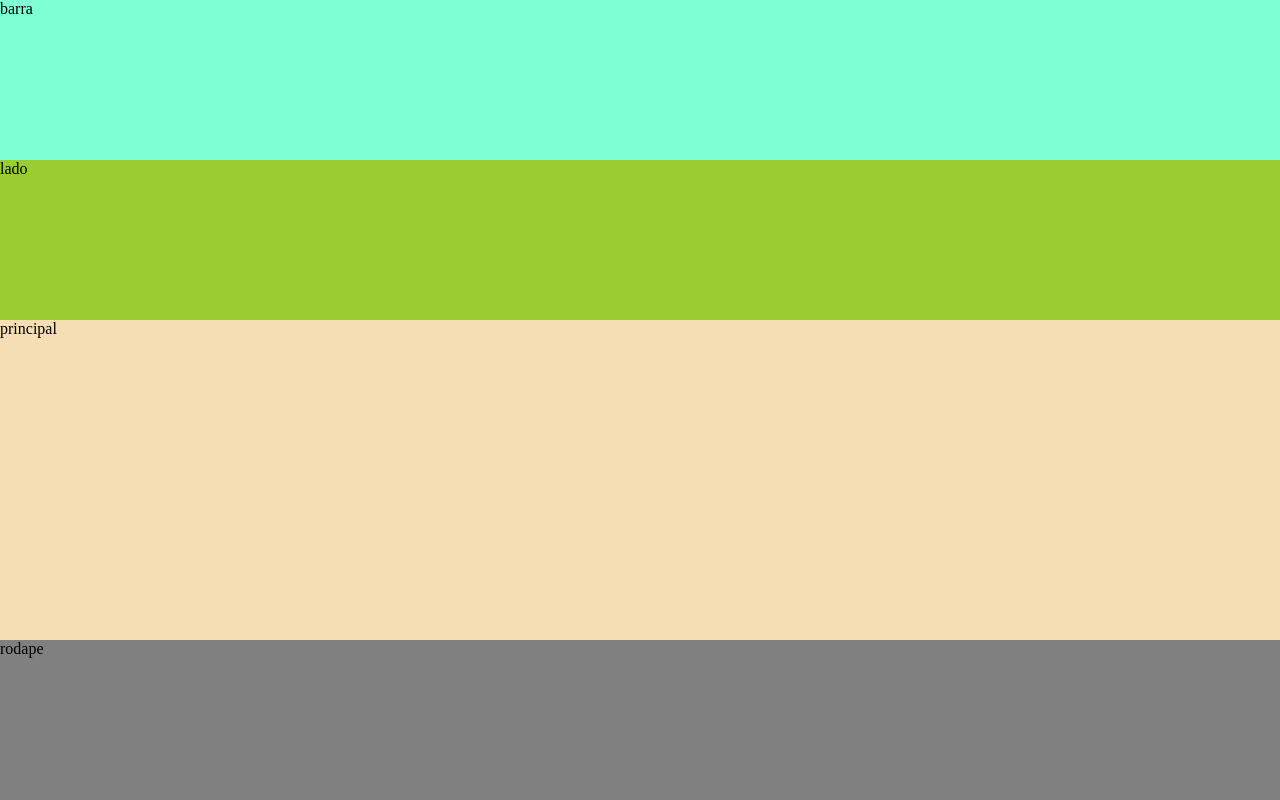
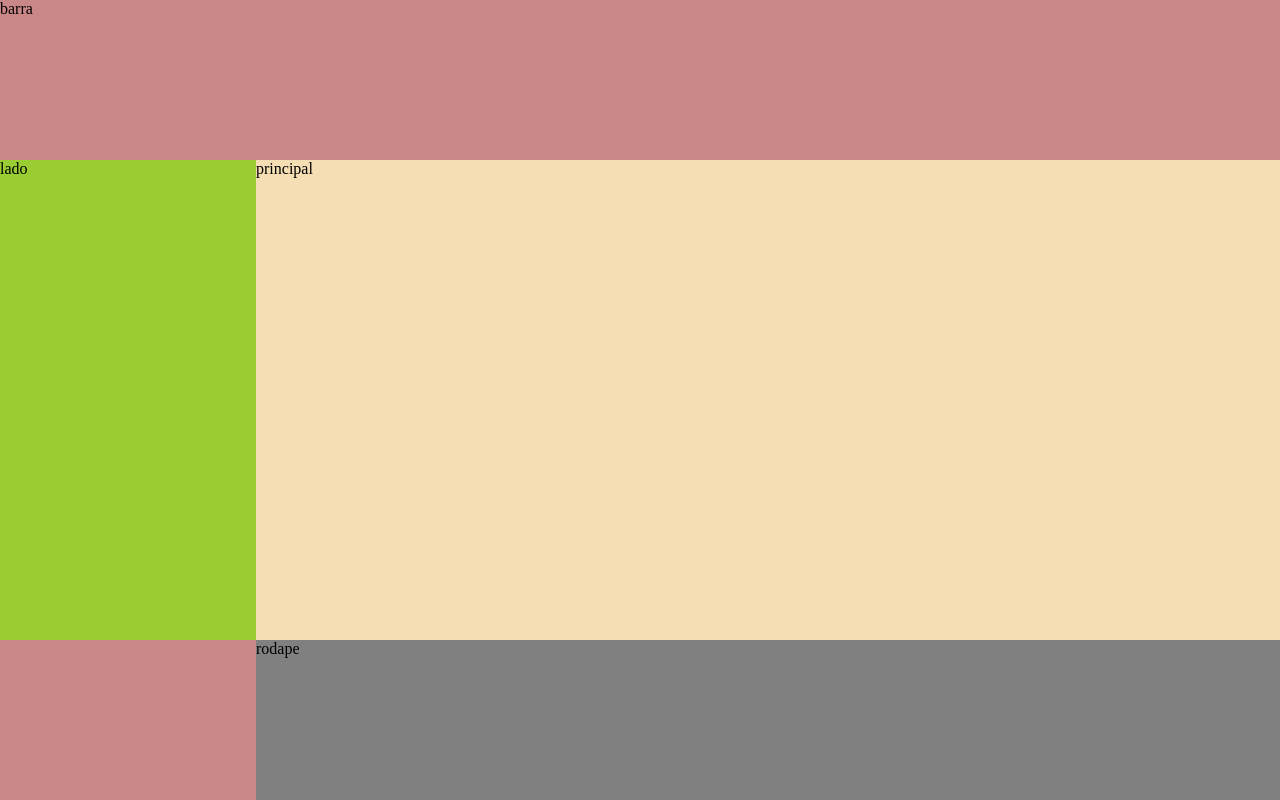
Before and after one commit to ayumi222/2f2t, a plain HTML site: page estudogrid.html in a window 1280 px wide. Drawn offline with Linux system fonts and the light colour scheme.

Commit message:
Add files via upload

```diff
--- a/estudo.css
+++ b/estudo.css
@@ -3,7 +3,7 @@
     padding: 0;
 }
 body {
-    background-color: aquamarine;
+    background-color: rgb(202, 135, 135);
 }
 .item {
     width: 60px;
@@ -18,18 +18,30 @@ body {
 
 }
 .barra {
-    border-color: paleturquoise;
+    border-color: rgb(3, 255, 255);
     height: 20vh;
+    grid-area: barra;
 }
 .principal{
     background-color: wheat;
-    height: 40vh;
+    height: 60vh;
+    grid-area: principal;
 }
 .lado {
     background-color: yellowgreen;
-    height: 20vh;
+    height: 60vh;
+    grid-area: lado;
 }
 .rodape {
     background-color: gray;
     height: 20vh;
+    grid-area: rodape;
 }
+.meu-site {
+    display: grid;
+    grid-template-columns: 20% 80%;
+    grid-template-areas:
+                    "barra barra"
+                    "lado principal"
+                    "lado rodape";
+}
```
